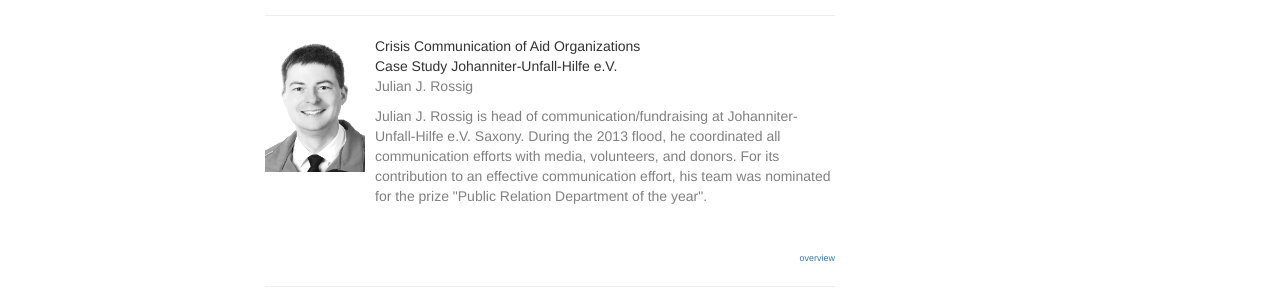
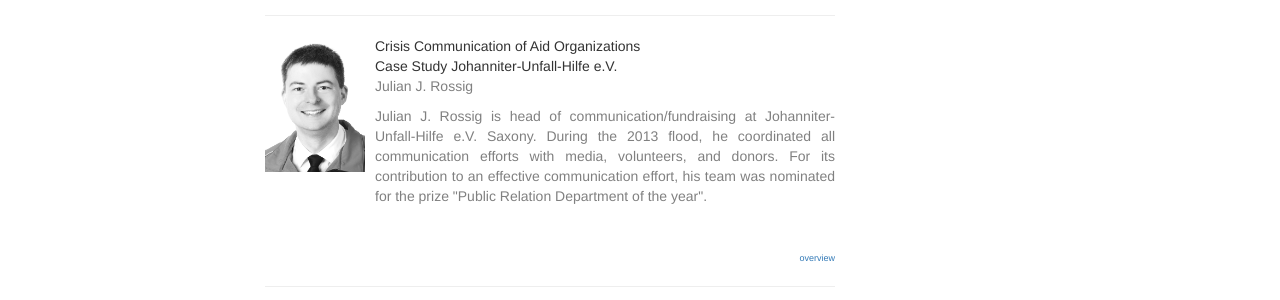
Before and after one commit to susedev/test, a Jekyll site: the page built from titles-and-speakers.html, in a window 1280 px wide. Shown: the part 558-858 px from the top of the page. Built offline with Jekyll 4.4.1, drawn with Linux system fonts in a browser that asks for light colours; nearby versions of some CDN libraries.

Commit message:
Edit from JekyllCMS

```diff
--- a/titles-and-speakers.html
+++ b/titles-and-speakers.html
@@ -25,7 +25,7 @@ Floods in public service broadcasting<br />
 Case Study Johanniter-Unfall-Hilfe e.V.<br />
 <span style="color: #808080;">Julian J. Rossig</span></p>
 
-<p><span style="color: #808080;">Julian J. Rossig is head of communication/fundraising at Johanniter-Unfall-Hilfe e.V. Saxony. During the 2013 flood, he coordinated all communication efforts with media, volunteers, and donors. For its contribution to an effective communication effort, his team was nominated for the prize &quot;Public Relation Department of the year&quot;.</span></p>
+<p style="text-align: justify;"><span style="color: #808080;">Julian J. Rossig is head of communication/fundraising at Johanniter-Unfall-Hilfe e.V. Saxony. During the 2013 flood, he coordinated all communication efforts with media, volunteers, and donors. For its contribution to an effective communication effort, his team was nominated for the prize &quot;Public Relation Department of the year&quot;.</span></p>
 
 <p>&nbsp;</p>
 
```
